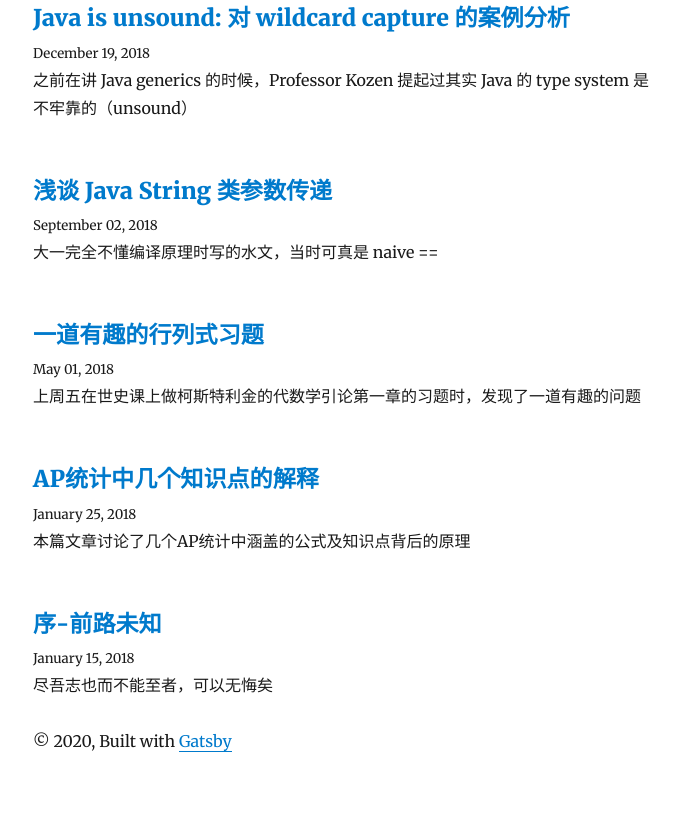
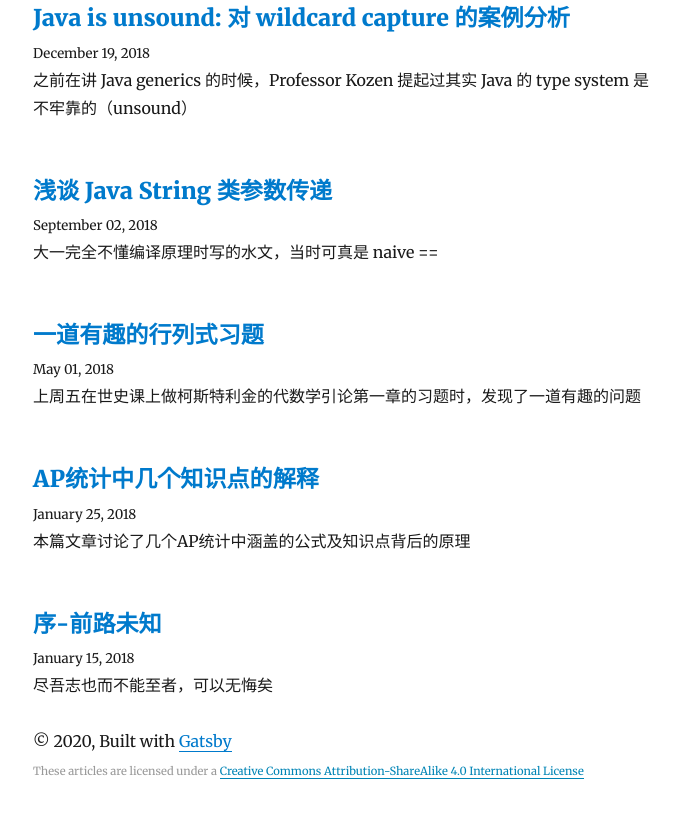
Before and after one commit to Xiuyu-Li/blog, a Gatsby site: page / in a window 1280 px wide. Shown: the part 1337-2152 px from the top of the page, without its empty margins (292-970 px from the left). Built offline with nearby package versions, Linux system fonts and the light colour scheme; Gatsby itself is replaced by a stand-in of ours; some packages are replaced by stand-ins of ours.

Commit message:
feat: add license

```diff
--- a/src/components/layout.js
+++ b/src/components/layout.js
@@ -62,6 +62,17 @@ const Layout = ({ location, title, children }) => {
         © {new Date().getFullYear()}, Built with
         {` `}
         <a href="https://www.gatsbyjs.org">Gatsby</a>
+        <br/>
+          <span style={{ color: '#999', fontSize: '0.7rem' }}>
+            These articles are licensed under a{' '}
+            <a
+              rel='license'
+              style={{ color: '#0084b5' }}
+              href='http://creativecommons.org/licenses/by-sa/4.0/'
+            >
+              Creative Commons Attribution-ShareAlike 4.0 International License
+            </a>
+          </span>
       </footer>
     </div>
   )
```
